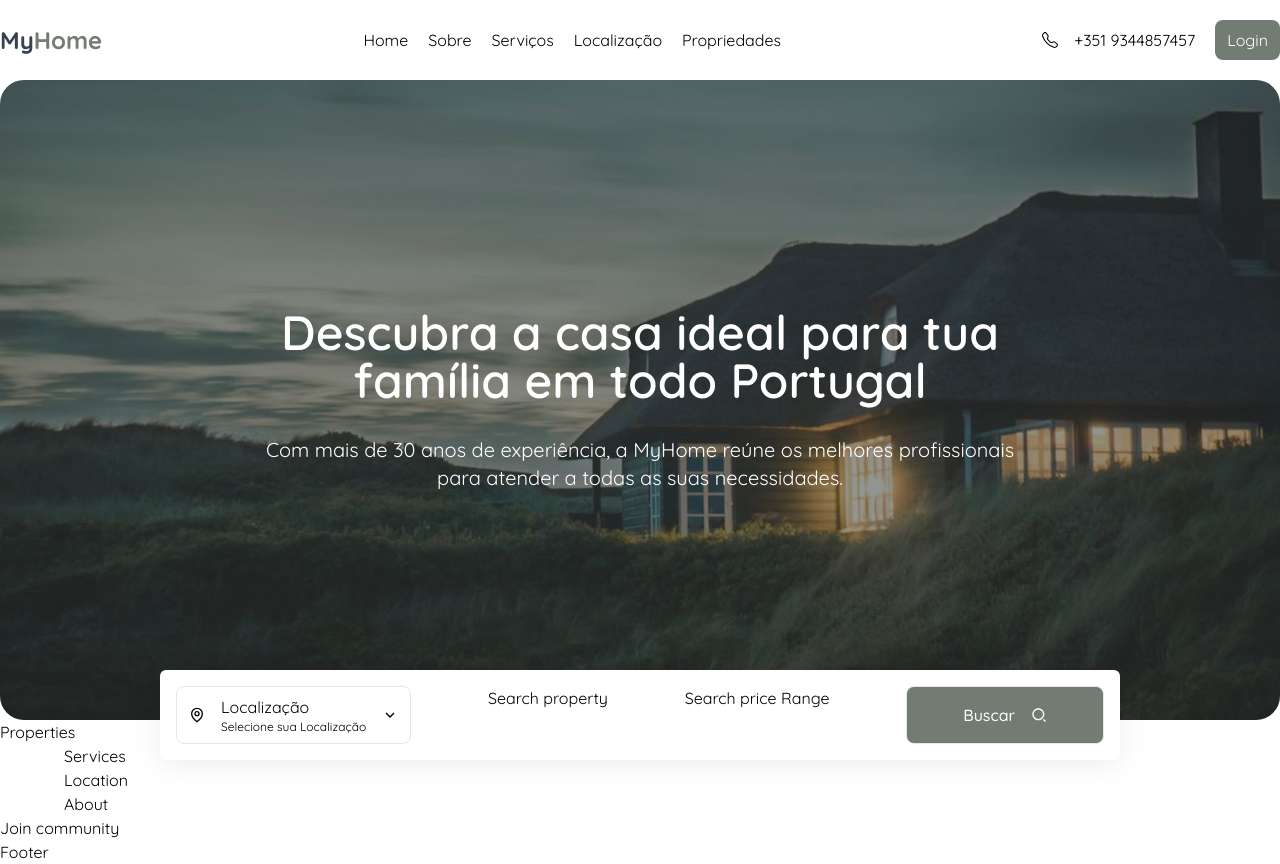
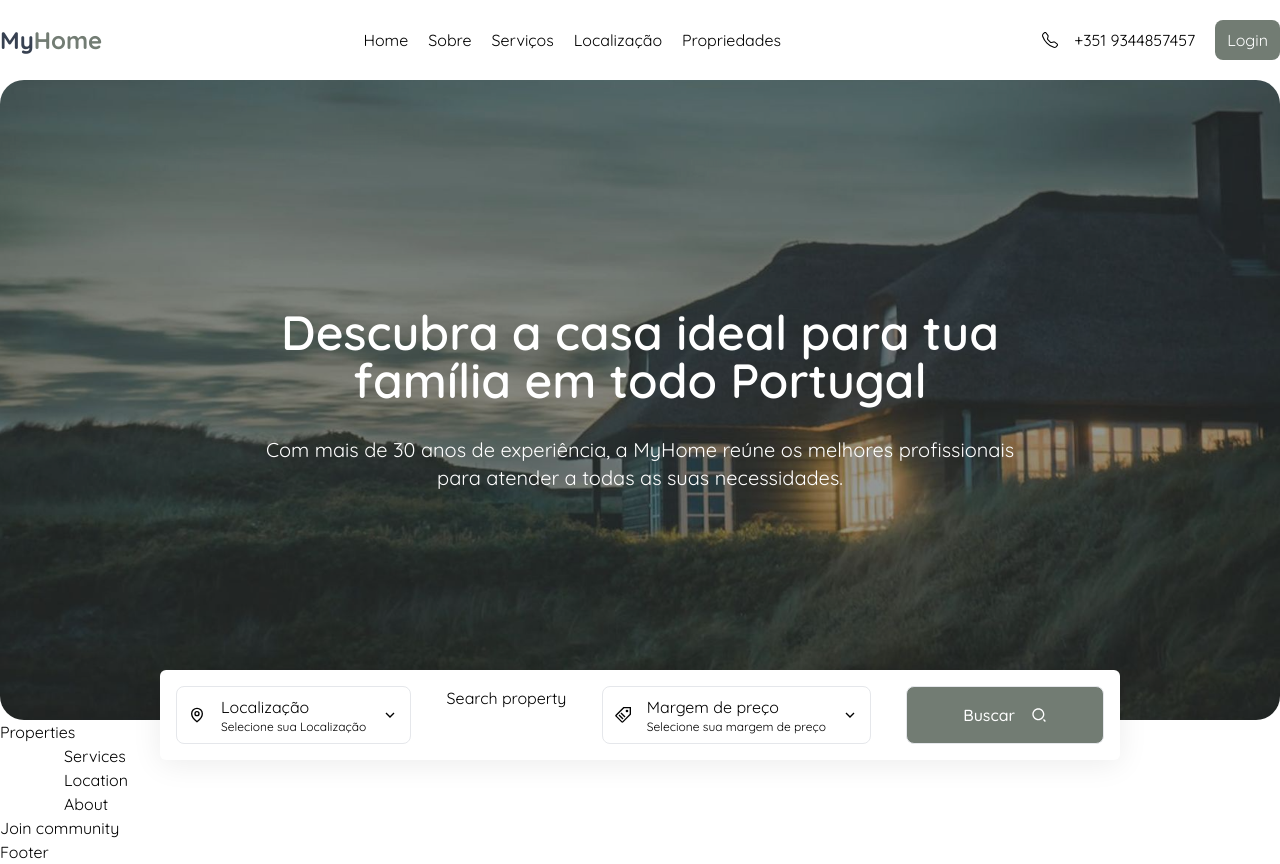
Before and after one commit to rodolphoreis/home, a Next.js app: page / in a window 1280 px wide. Built offline with nearby package versions, Linux system fonts and the light colour scheme.

Commit message:
feat(ui): add static SearchPriceRange component with dropdown for future dynamic price range options

```diff
--- a/src/components/SearchPriceRange/SearchPriceRange.tsx
+++ b/src/components/SearchPriceRange/SearchPriceRange.tsx
@@ -1,10 +1,29 @@
-/* eslint-disable @typescript-eslint/no-unused-vars */
-
 import { useState } from "react";
 import { GrFormDown, GrTag, GrFormUp } from "react-icons/gr";
 
 export function SearchPriceRange() {
   const [isOpen, setIsOpen] = useState(false);
 
-  return <p>Search price Range</p>;
+  return (
+    <div
+      className="relative mb-2 md:mb-0 flex items-center gap-4 border-[1px] rounded-lg px-3 py-2 justify-between curssor-pointer"
+      onClick={() => setIsOpen((prev) => !prev)}
+    >
+      <GrTag />
+      <div>
+        <p>Margem de preço</p>
+        <p className="text-xs">Selecione sua margem de preço</p>
+      </div>
+      {isOpen ? <GrFormUp /> : <GrFormDown />}
+
+      {isOpen && (
+        <div className="absolute top-[70px] bg-white z-50 p-4 rounded-lg shadow-light w-[230px] left-0">
+          <p>Qualquer preço</p>
+          <p>20.000€ - 30.000€</p>
+          <p>10.000€ - 20.000€</p>
+          <p>5.000€ - 10.000€</p>
+        </div>
+      )}
+    </div>
+  );
 }
```
